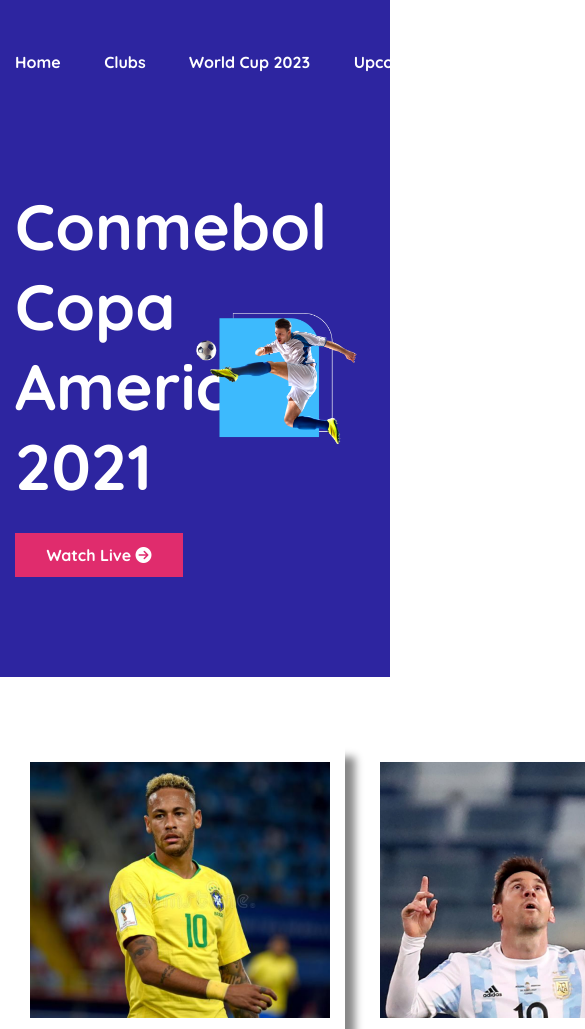
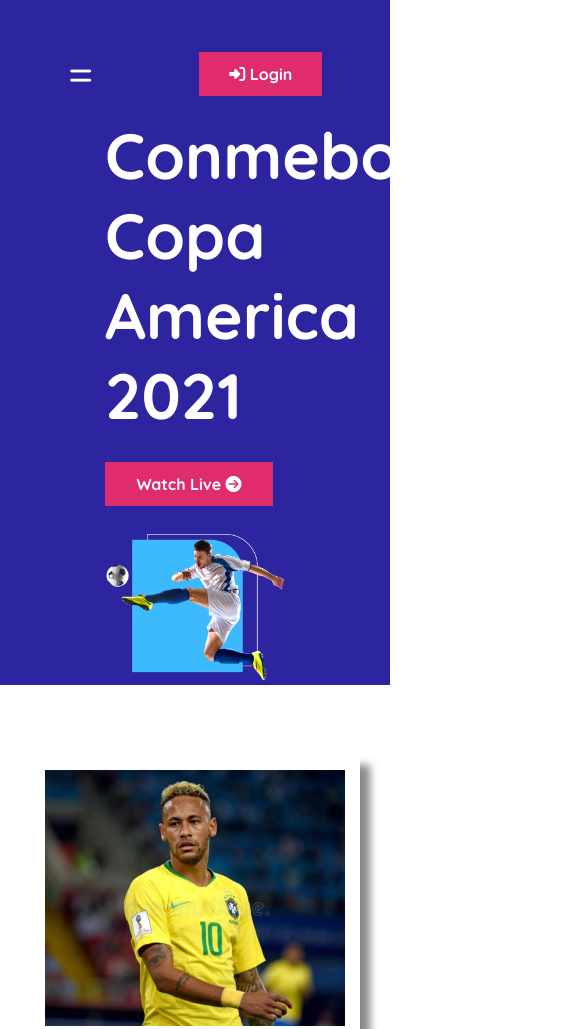
Before and after one commit to tamimArt1/football-mania, a plain HTML site: page index.html in a window 390 px wide. Shown: the top 1029 px of the page, 585 px wide, since content can reach past the window. Drawn offline with Linux system fonts and the light colour scheme.

Commit message:
second commit added responsivness

```diff
--- a/css/styles.css
+++ b/css/styles.css
@@ -36,10 +36,16 @@ header {
 .navbar {
   display: flex;
   justify-content: space-between;
-  width: 1163px;
+  max-width: 1163px;
   min-height: 44px;
   align-items: center;
   padding-top: 42px;
+}
+
+.hamburger {
+  color: var(--font-white);
+  font-size: 50px;
+  display: none;
 }
 
 .nav-links > ul {
@@ -171,6 +177,42 @@ footer img {
   margin-right: auto;
   margin-left: auto;
 }
+/*================ for mobile =============*/
+@media (max-width: 500px) {
+  .navbar {
+    justify-content: space-around;
+    align-items: center;
+  }
+  .nav-links {
+    display: none;
+  }
+  .intro {
+    flex-direction: column;
+    align-items: center;
+  }
+  .hamburger {
+    display: block;
+  }
+  .players {
+    grid-template-columns: repeat(1, 1fr);
+    place-items: center;
+  }
+  .intro-right img {
+    margin-top: 20px;
+    width: 100%;
+  }
+  .intro-left {
+    word-wrap: normal;
+  }
+}
+/*=============== for tablet ===================*/
+@media (max-width: 768px) and (min-width: 501px) {
+  .players {
+    grid-template-columns: repeat(2, 1fr);
+    place-items: center;
+  }
+}
+/*================= others =================*/
 @media (min-width: 768px) {
   .container {
     width: 750px;
--- a/index.html
+++ b/index.html
@@ -14,6 +14,7 @@
   <body>
     <header>
       <nav class="navbar container">
+        <div class="hamburger"><span>=</span><br /></div>
         <div class="nav-links">
           <ul>
             <li><a href="#">Home</a></li>
@@ -171,7 +172,7 @@
         <img src="./images/match.png" alt="banner" />
       </div>
     </section>
-    <footer class="container" style="border: 1px solid red">
+    <footer class="container">
       <img src="./images/Logo.png" alt="logo" />
       <div class="social-icons">
         <i class="fab fa-instagram"></i>
```
